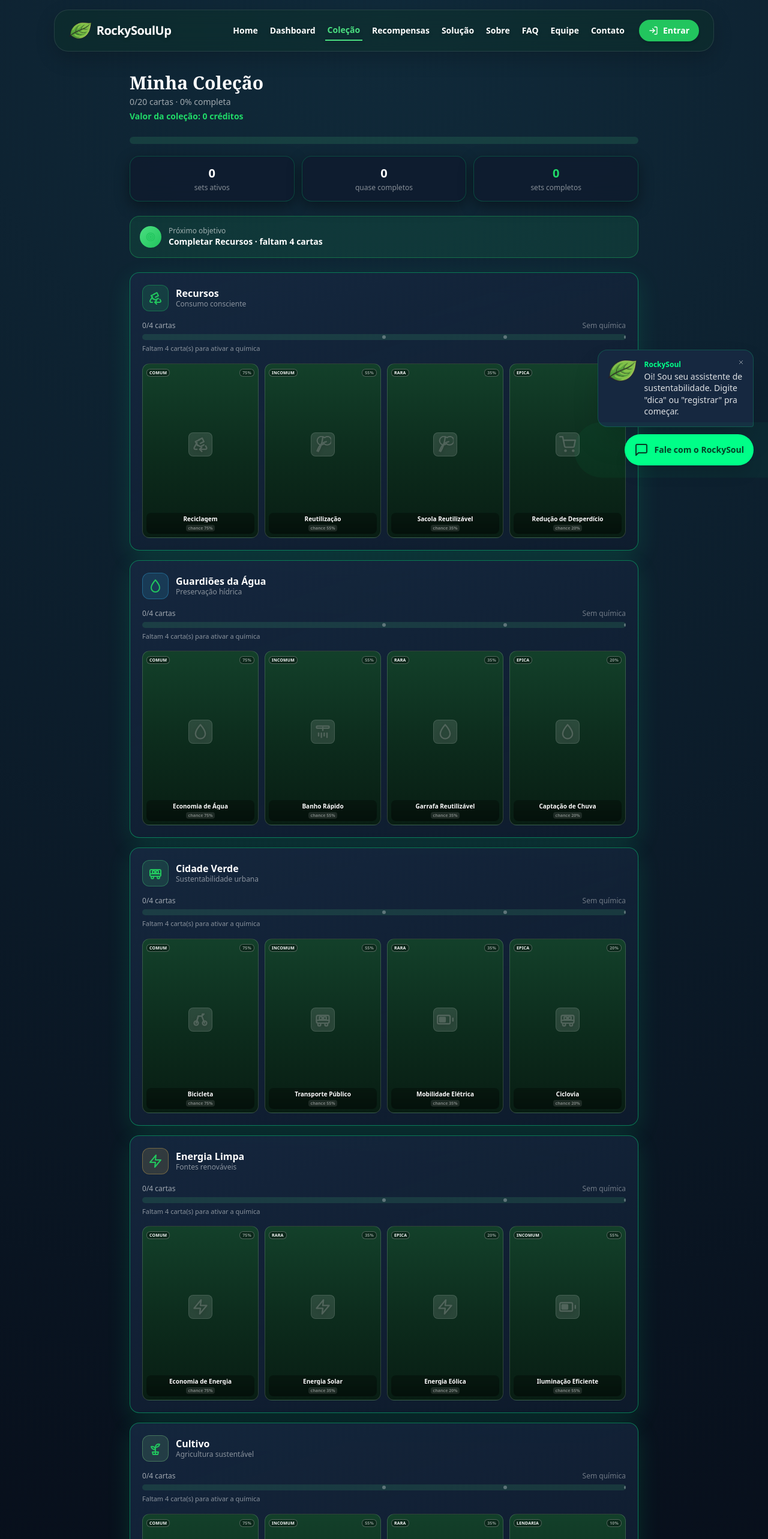
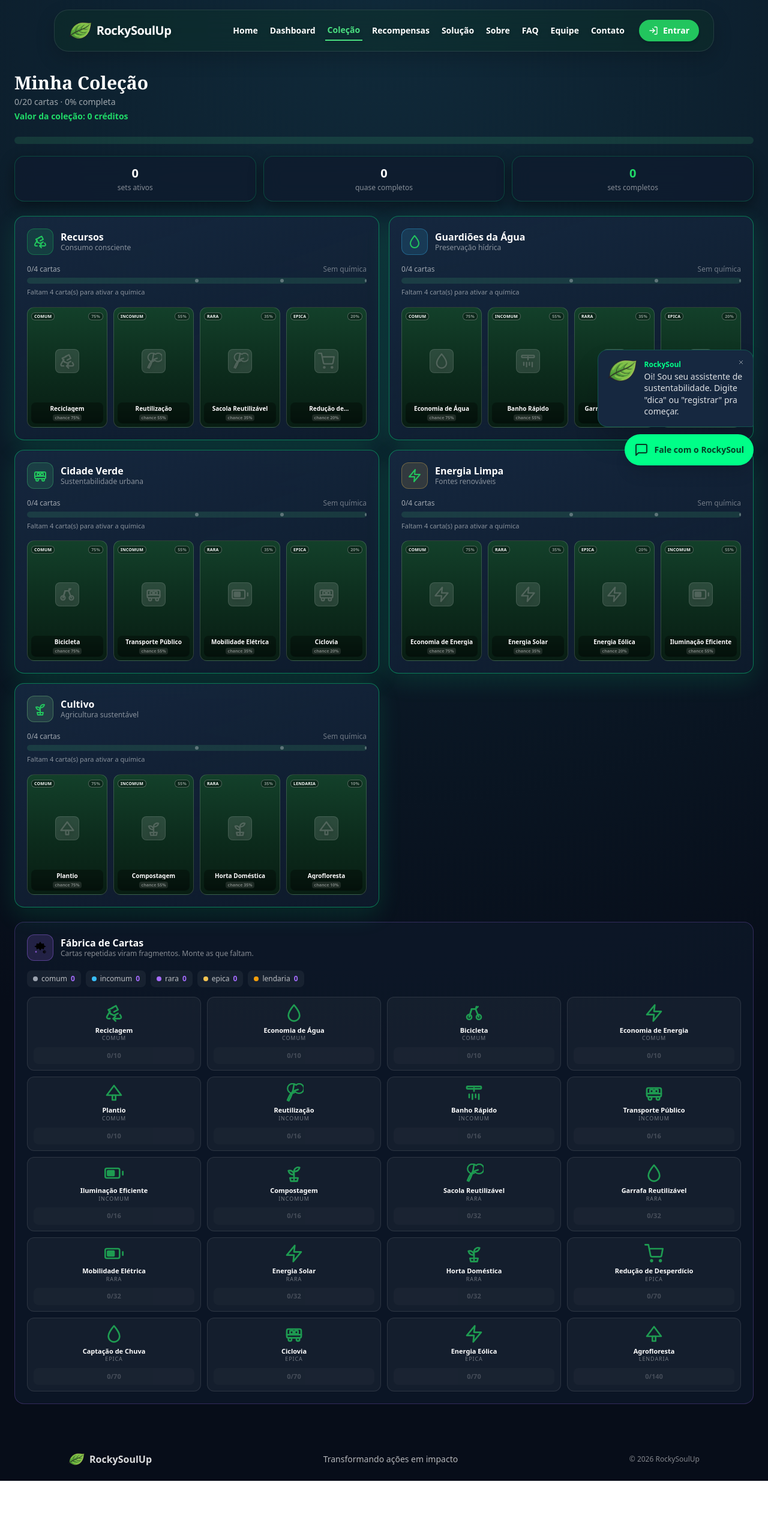
Before and after one commit to igorodriguesd/rockysoul-react, a React (Vite) app: page /colecao in a window 1280 px wide. Shown: the top 2566 px of the page at 60% size. After the commit the page ends 2469 px from the top, so only its background shows below. Built offline with nearby package versions, Linux system fonts and the light colour scheme; the HTML template or start-up script is replaced by a standard one.

Commit message:
Reorganiza a tela da Colecao: sets lado a lado usando a largura da tela, cartas maiores e tira o bloco de proximo objetivo que so fazia o pessoal rolar a pagina atoa

```diff
--- a/src/pages/Colecao.tsx
+++ b/src/pages/Colecao.tsx
@@ -1,5 +1,5 @@
 import { useEffect, useState } from 'react';
-import { CARTAS, SETS_CARTAS, FRAGMENTOS_POR_DUPLICADA, CUSTO_FABRICACAO, getValorCarta } from '../data/cartas';
+import { CARTAS, SETS_CARTAS, FRAGMENTOS_POR_DUPLICADA, CUSTO_FABRICACAO, PESO_RARIDADE, getValorCarta } from '../data/cartas';
 import SetColecao from '../components/SetColecao';
 import { useColecao } from '../context/CollectionContext';
 import type { Carta } from '../types';
@@ -7,11 +7,10 @@ import type { Carta } from '../types';
 export function Colecao() {
   useEffect(() => { document.title = 'RockySoulUp - Coleção'; }, []);
 
-  const { colecao, getProgressoTotal, getProximoObjetivo, getValorTotal, fabricarCarta } = useColecao();
+  const { colecao, getProgressoTotal, getValorTotal, fabricarCarta } = useColecao();
   const [fabricada, setFabricada] = useState<Carta | null>(null);
 
   const { obtidas, total } = getProgressoTotal();
-  const proximo = getProximoObjetivo();
   const percentual = total > 0 ? (obtidas / total) * 100 : 0;
   const valorTotal = getValorTotal();
   const foils = colecao.cartasFoil ?? [];
@@ -21,10 +20,12 @@ export function Colecao() {
   const setsAtivos = SETS_CARTAS.filter(s => (colecao.sets[s.id]?.level ?? 0) >= 1).length;
   const quaseCompletos = SETS_CARTAS.filter(s => (colecao.sets[s.id]?.cartas.length ?? 0) === 3).length;
 
-  const faltando = CARTAS.filter(c => !colecao.cartasObtidas.includes(c.id));
+  const faltando = CARTAS
+    .filter(c => !colecao.cartasObtidas.includes(c.id))
+    .sort((a, b) => PESO_RARIDADE[a.raridade] - PESO_RARIDADE[b.raridade]);
 
   return (
-    <div className="max-w-4xl mx-auto px-4 sm:px-6 py-6">
+    <div className="max-w-[90rem] mx-auto px-4 sm:px-6 py-6">
       <header className="mb-6 text-center sm:text-left">
         <h1 className="text-white text-3xl font-bold mb-1">Minha Coleção</h1>
         <p className="text-white/60 text-sm">
@@ -60,21 +61,7 @@ export function Colecao() {
         </div>
       </div>
 
-      {proximo && (
-        <div className="rounded-2xl p-4 mb-6 flex items-center gap-3" style={{ background: 'rgba(32,217,104,0.1)', border: '1px solid rgba(32,217,104,0.35)' }}>
-          <span className="w-9 h-9 rounded-full flex items-center justify-center text-white text-sm font-bold shrink-0" style={{ background: 'linear-gradient(135deg, #4ade80, #22c55e)' }}>
-            <img src="/icons/alvo.svg" alt="" className="w-4 h-4" />
-          </span>
-          <div className="min-w-0">
-            <p className="text-white/60 text-xs">Próximo objetivo</p>
-            <p className="text-white text-sm font-semibold">
-              Completar {proximo.set.nome} · faltam {proximo.faltam} carta{proximo.faltam > 1 ? 's' : ''}
-            </p>
-          </div>
-        </div>
-      )}
-
-      <div className="space-y-4 mb-6">
+      <div className="grid grid-cols-1 lg:grid-cols-2 gap-4 mb-6">
         {SETS_CARTAS.map(set => (
           <SetColecao key={set.id} set={set} />
         ))}
@@ -107,7 +94,7 @@ export function Colecao() {
         {faltando.length === 0 ? (
           <p className="text-[#20d968] text-sm font-semibold text-center py-2">Coleção completa! Parabéns 🎉</p>
         ) : (
-          <div className="grid grid-cols-2 sm:grid-cols-3 gap-2.5">
+          <div className="grid grid-cols-2 sm:grid-cols-3 xl:grid-cols-4 gap-2.5">
             {faltando.map(carta => {
               const custo = CUSTO_FABRICACAO[carta.raridade];
               const tem = (fragmentos[carta.raridade] ?? 0) >= custo;
```
